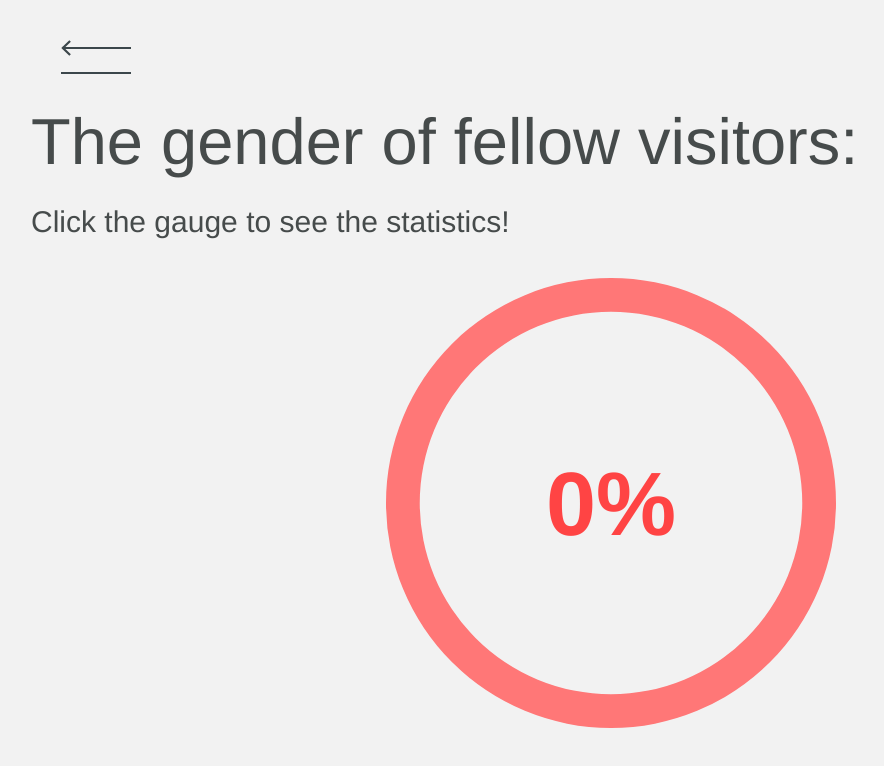
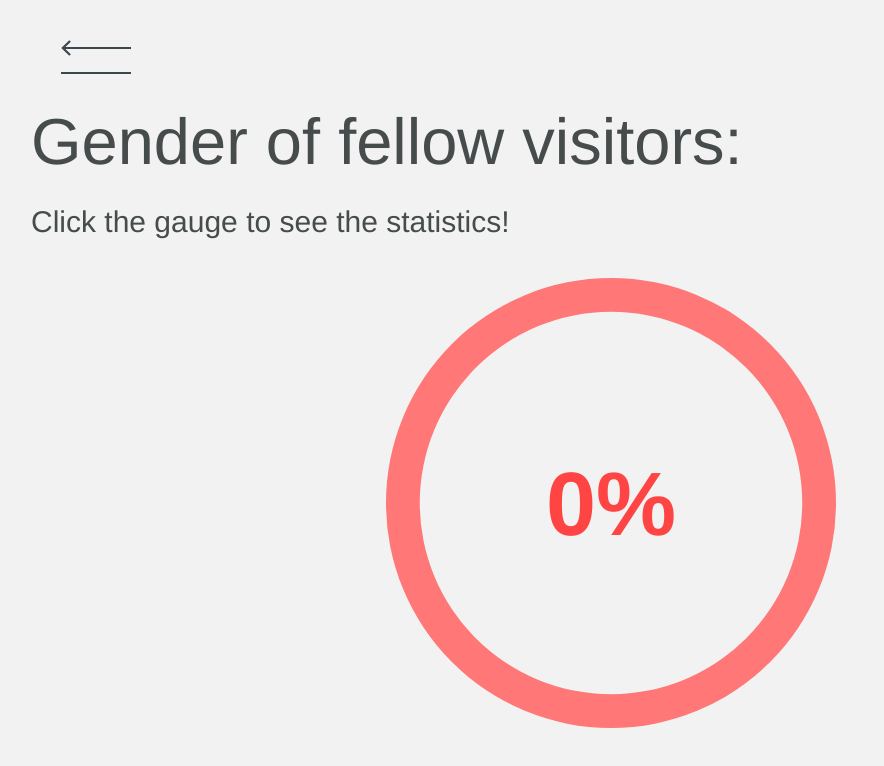
Before and after one commit to karen-lo/VisitMe, a website: page app/views/gender.html in a window 1280 px wide. Shown: the whole page, without its empty margins (39-923 px from the left). Drawn offline with nearby package versions, Linux system fonts and the light colour scheme; files that its build step writes are made by us from their sources; files whose address does not match are found by name.

Commit message:
changed some small things like the title of the gender page

```diff
--- a/app/views/gender.html
+++ b/app/views/gender.html
@@ -59,7 +59,7 @@
 		</div>
 		<div class="container">
 			<div class="title">
-				<p class="header">The gender of fellow visitors:</p>
+				<p class="header">Gender of fellow visitors:</p>
 				<p class="subheader">Click the gauge to see the statistics!</p>
 				<p class="genderName" id="genderName"></p>
 				<svg id="gauge1" style="padding-left: 10px; cursor: pointer;"width="100%" height="450" onclick="gauge1.update(getData());"></svg>
```
Also changed, not shown: app/views/visitorMenu.html (+0 -1 lines).
